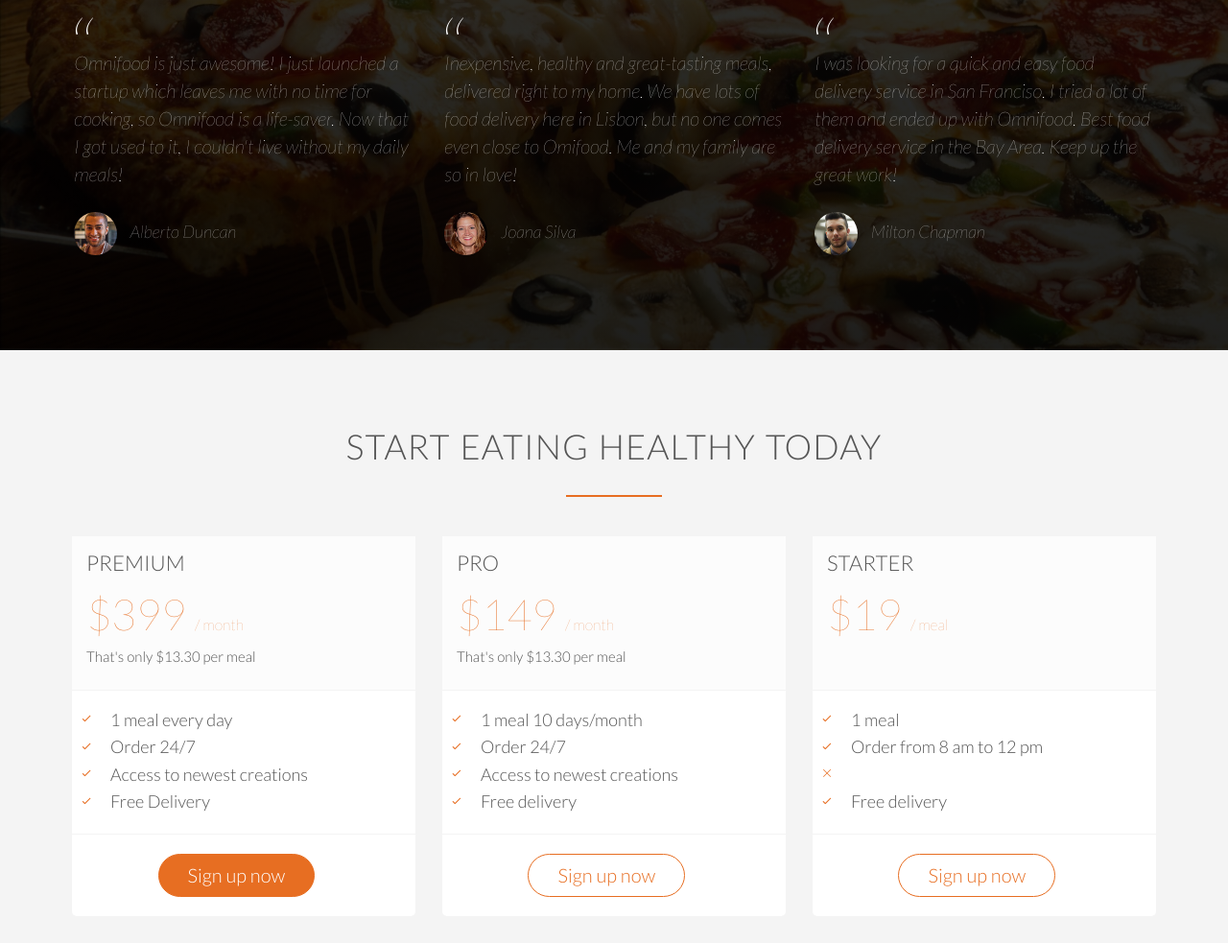
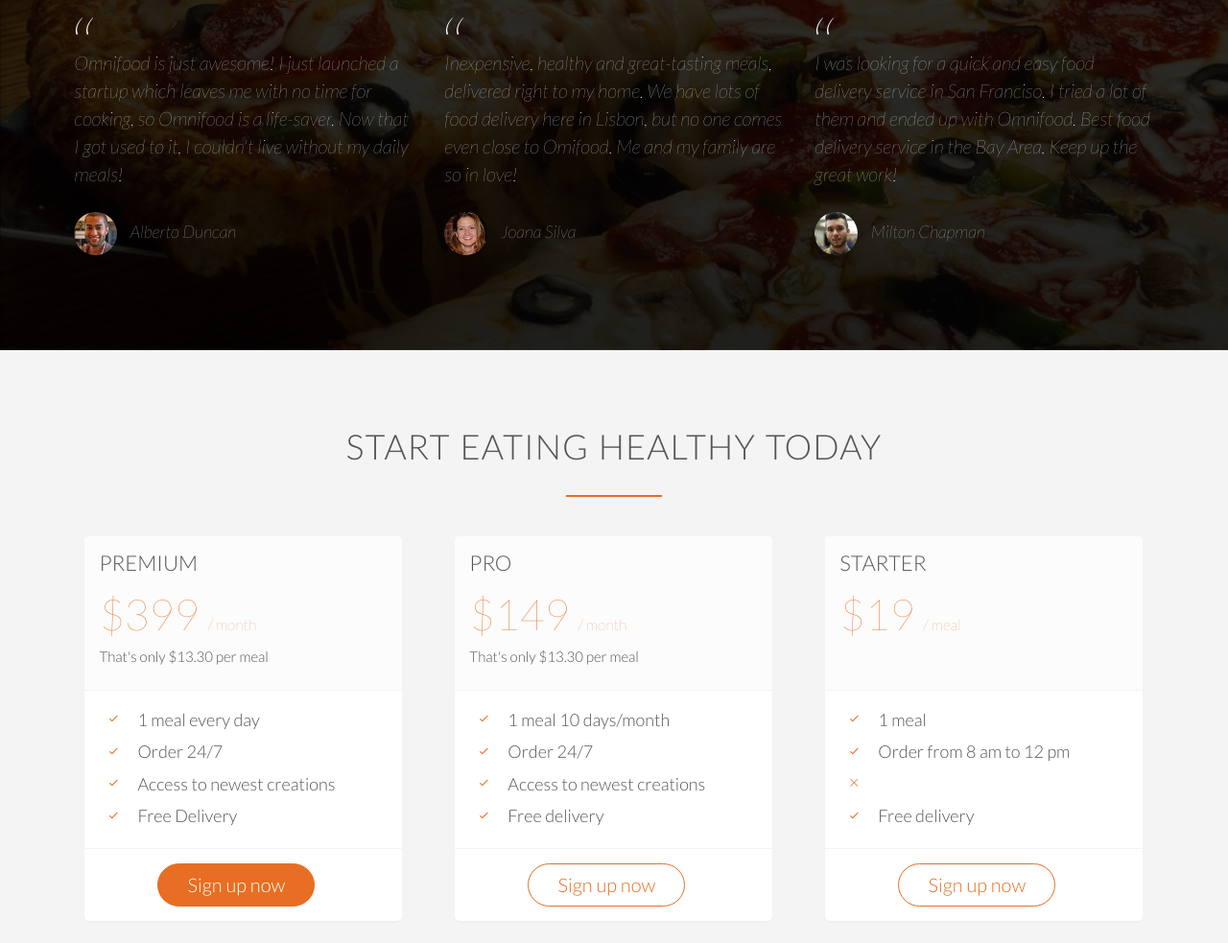
Before and after one commit to sethbass14/omnifood_project, a plain HTML site: page index.html in a window 1280 px wide. Shown: the part 3558-4541 px from the top of the page at 96% size. Drawn offline with Linux system fonts and the light colour scheme; files whose address does not match are found by name.

Commit message:
plans section built

```diff
--- a/resources/css/style.css
+++ b/resources/css/style.css
@@ -106,6 +106,20 @@
   display: block;
   color: #e76e22;
   margin-bottom: 10px;
+}
+
+.icon-small {
+  color: #e76e22;
+  width: 30px;
+  font-size: 120%;
+  margin-right: 10px;
+  text-align: center;
+  display: inline-block;
+
+  /* secrets to align text and icons */
+  vertical-align: middle;
+  line-height: 120%;
+  margin-top: -4px;
 }
 
 /* ---- BUTTONS ----  */
@@ -306,20 +320,6 @@
   margin-bottom: 5px;
 }
 
-.icon-small {
-  color: #e76e22;
-  width: 30px;
-  font-size: 120%;
-  margin-right: 10px;
-  text-align: center;
-  display: inline-block;
-
-  /* secrets to align text and icons */
-  vertical-align: middle;
-  line-height: 120%;
-  margin-top: -4px;
-}
-
 .ion-social-twitter:hover {
   transition: color 0.2s;
 }
@@ -394,12 +394,25 @@
 .plan-box {
   background-color: #fff;
   border-radius: 5px;
-  margin-right: 5px;
-  margin-left: 5px;
+  margin-left: 5%;
+  width: 90%;
+  box-shadow: 0 2px 2px #efefef;
 }
 
-.plan-box ul {
-  list-style: none;
+.plan-box div {
+  padding: 15px;
+  border-bottom: 1px solid #f4f4f4;
+}
+
+.plan-box div:first-child {
+  background-color: #fcfcfc;
+  border-top-left-radius: 5px;
+  border-top-right-radius: 5px;
+}
+
+.plan-box div:last-child {
+  border: none;
+  text-align: center;
 }
 
 .plan-price {
@@ -418,21 +431,11 @@
   font-size: 75%;
 }
 
-.plan-box div:first-child {
-  background-color: #fcfcfc;
-  border-bottom: 1px solid #f4f4f4;
-  padding: 15px;
-  margin-bottom: 20px;
+.plan-box ul {
+  list-style: none;
 }
 
-.plan-box li {
-  margin-bottom: 5px;
+.plan-box ul li {
+  padding: 5px 0;
   font-size: 90%;
 }
-
-.plan-box div:last-child {
-  border-top: 1px solid #f4f4f4;
-  margin-top: 20px;
-  text-align: center;
-  padding: 20px;
-}
```
